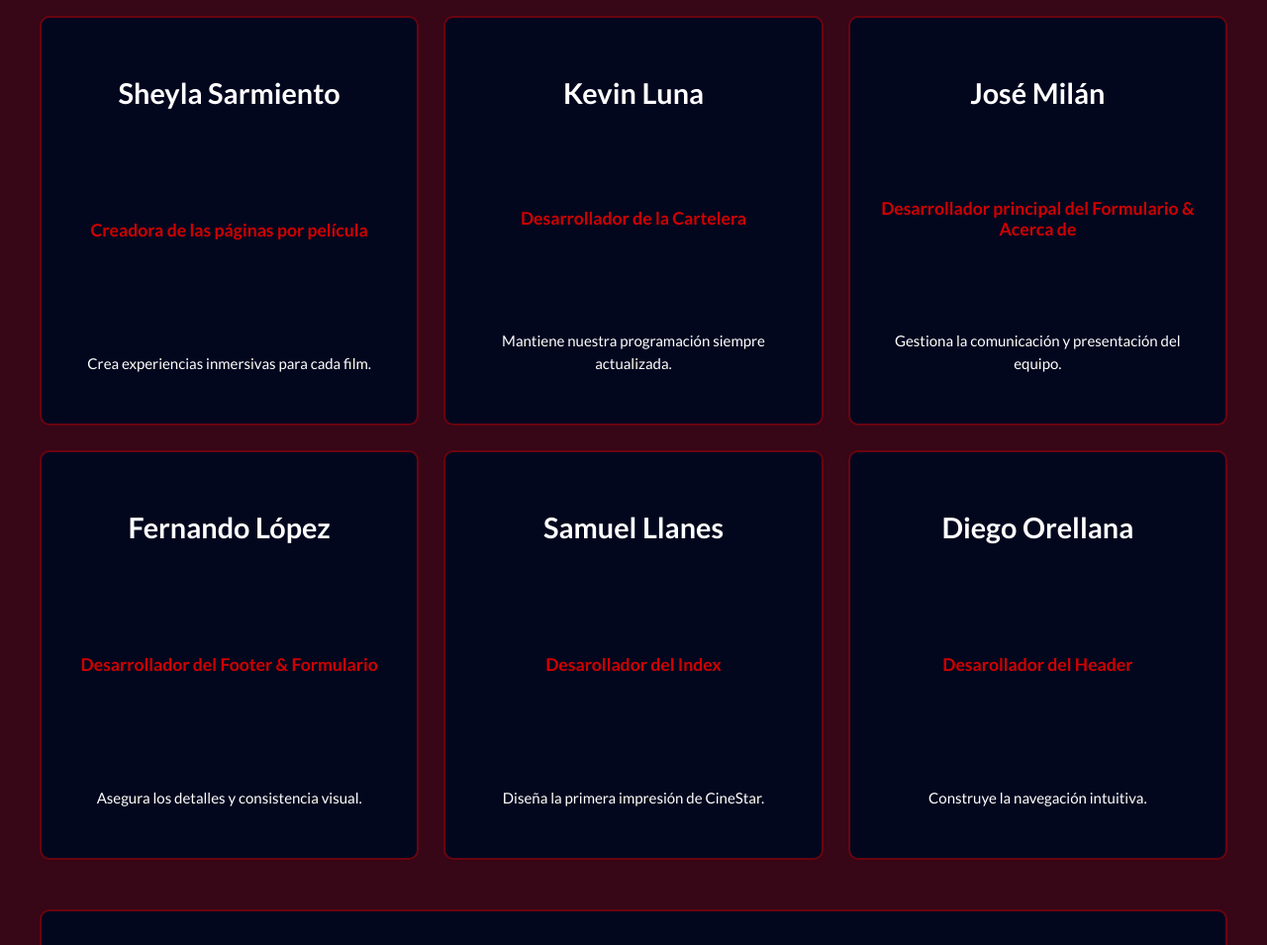
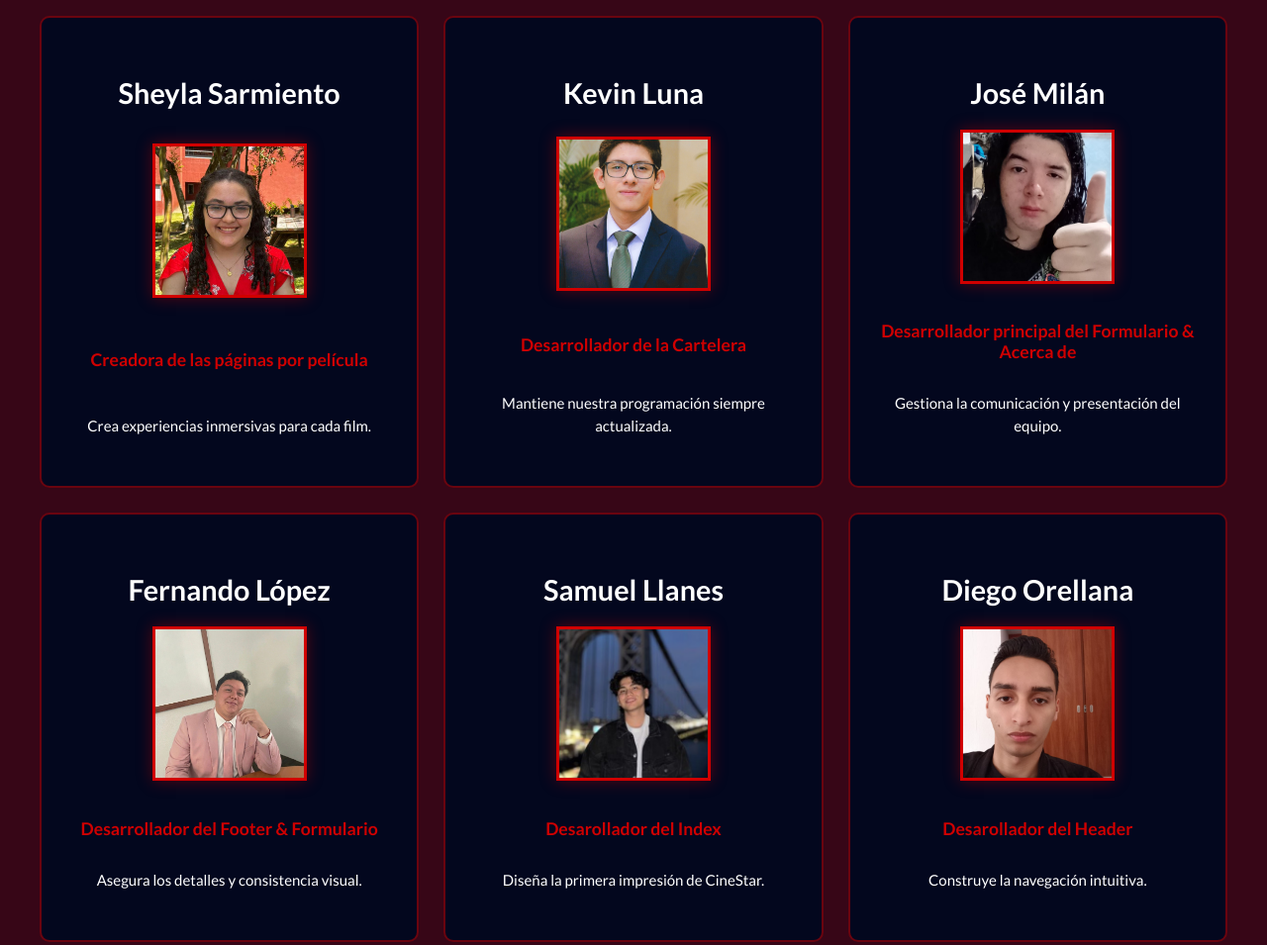
Before and after one commit to LukeBlak/Cine_Proyecto, a plain HTML site: page Acerca_de_nosotros.html in a window 1280 px wide. Shown: the part 600-1555 px from the top of the page at 99% size. Drawn offline with Linux system fonts and the light colour scheme; a web font is replaced by a local one.

Commit message:
Agregar fotos de los integrantes

```diff
--- a/Acerca_de_nosotros.html
+++ b/Acerca_de_nosotros.html
@@ -51,36 +51,42 @@
         <div class="equipo">
             <div class="miembro">
                 <h3>Sheyla Sarmiento</h3>
+                <img src="IMG/Sheyla.jpg" alt="Foto de Sheyla Sarmiento">
                 <p class="rol">Creadora de las páginas por película</p>
                 <p class="bio">Crea experiencias inmersivas para cada film.</p>
             </div>
 
             <div class="miembro">
                 <h3>Kevin Luna</h3>
+                <img src="IMG/Kevin.jpg" alt="Foto de kevin Luna">
                 <p class="rol">Desarrollador de la Cartelera</p>
                 <p class="bio">Mantiene nuestra programación siempre actualizada.</p>
             </div>
 
             <div class="miembro">
                 <h3>José Milán</h3>
+                <img src="IMG/Milan.jpg" alt="Foto de José Milán">
                 <p class="rol">Desarrollador principal del Formulario & Acerca de</p>
                 <p class="bio">Gestiona la comunicación y presentación del equipo.</p>
             </div>
 
             <div class="miembro">
                 <h3>Fernando López</h3>
+                <img src="IMG/Fernando.jpg" alt="Foto de Fernando López">
                 <p class="rol">Desarrollador del Footer & Formulario</p>
                 <p class="bio">Asegura los detalles y consistencia visual.</p>
             </div>
 
             <div class="miembro">
                 <h3>Samuel Llanes</h3>
+                <img src="IMG/Samuel.jpg" alt="Foto de Samuel Llanes">
                 <p class="rol">Desarollador del Index</p>
                 <p class="bio">Diseña la primera impresión de CineStar.</p>
             </div>
 
             <div class="miembro">
                 <h3>Diego Orellana</h3>
+                <img src="IMG/Alejo.jpg" alt="Foto de Diego Orellana">
                 <p class="rol">Desarollador del Header</p>
                 <p class="bio">Construye la navegación intuitiva.</p>
             </div>
--- a/CSS/Index_Style.css
+++ b/CSS/Index_Style.css
@@ -840,6 +840,7 @@ section h2 {
   display: flex;
   flex-direction: column;
   justify-content: space-between;
+  align-items: center;
 }
 
 .miembro:hover {
@@ -867,6 +868,22 @@ section h2 {
   font-family: "Lato", sans-serif;
   line-height: 1.5;
   margin-bottom: 20px;
+}
+
+.miembro img {
+  width: 150px;
+  height: 150px;
+  object-fit: cover;
+  margin-top: 10px;
+  margin-bottom: 20px;
+  border: 3px solid #D00000;
+  box-shadow: 0 0 15px rgba(208, 0, 0, 0.4);
+  transition: transform 0.3s ease, box-shadow 0.3s ease;
+}
+
+.miembro img:hover {
+  transform: scale(1.05);
+  box-shadow: 0 0 25px rgba(208, 0, 0, 0.6); /* Sombra más pronunciada al pasar el ratón */
 }
 
 .agradecimiento {
```
Also changed, not shown: IMG/Alejo.jpg (added), IMG/Fernando.jpg (added), IMG/Kevin.jpg (added), IMG/Milan.jpg (added), IMG/Samuel.jpg (added), IMG/Sheyla.jpg (added).
